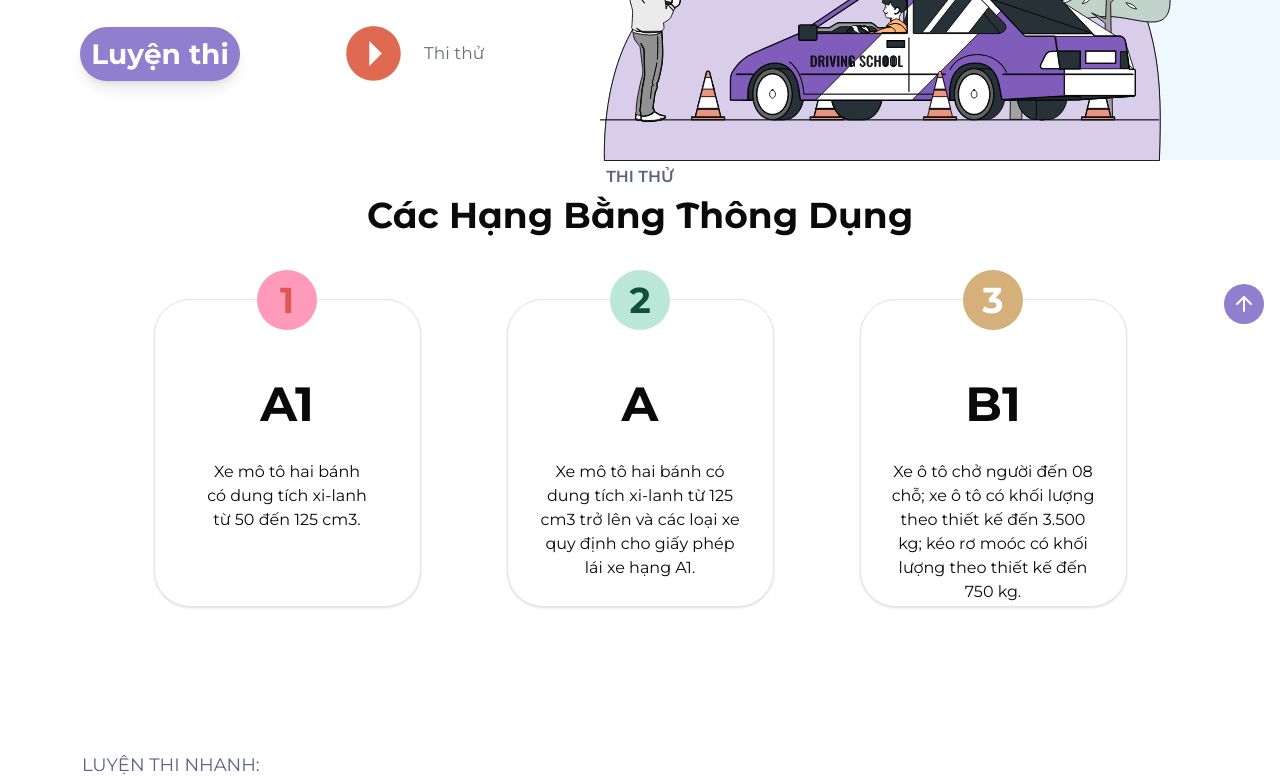
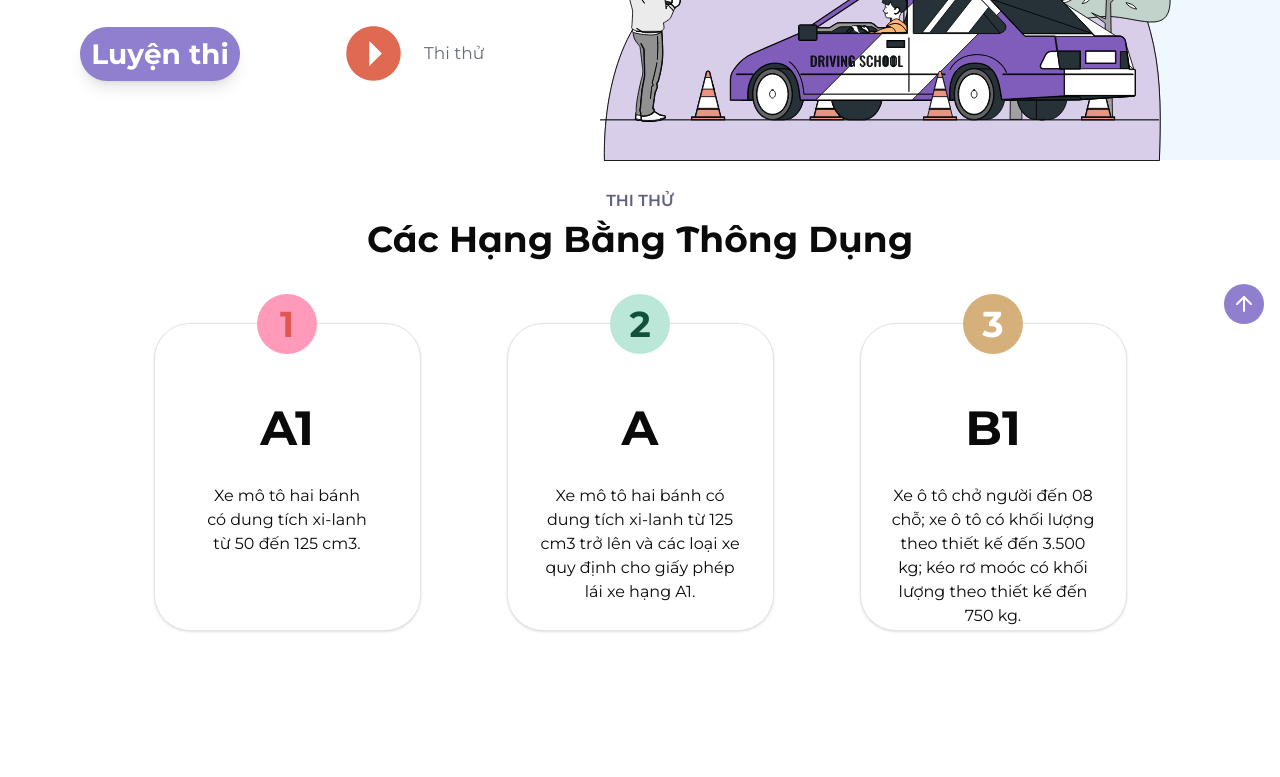
Before and after one commit to emkietthucode/ODL, a Next.js app: page / in a window 1280 px wide. Shown: the part 460-1237 px from the top of the page. Built offline with nearby package versions, Linux system fonts and the light colour scheme; no server answers.

Commit message:
feat: link to test page

```diff
--- a/src/app/(common)/page.tsx
+++ b/src/app/(common)/page.tsx
@@ -116,7 +116,7 @@ const Home = () => {
         </div>
       </div>
 
-      <div className="pt-[38px]">
+      <div className="pt-[38px] mt-6">
         <p className="w-full text-center uppercase font-semibold text-[#5E6282]">
           thi thử
         </p>
@@ -127,6 +127,7 @@ const Home = () => {
         </p>
 
         <div className="mt-16 flex w-full justify-center gap-[86px]">
+          <Link href="/tests/vietnam/a1">
             <Card className="w-[267px] h-[308px] rounded-[36px] px-[50px] py-20 relative">
               <CardHeader className="mb-8 p-0">
                 <h1 className="w-full leading-[48px]  text-center text-[48px] font-bold">
@@ -142,7 +143,9 @@ const Home = () => {
                 1
               </div>
             </Card>
+          </Link>
 
+          <Link href="/tests/vietnam/a">
             <Card className="w-[267px] h-[308px] rounded-[36px] px-[28px] pt-20 relative">
               <CardHeader className="mb-8 p-0">
                 <p className="w-full text-center text-[48px] leading-[48px] font-bold">
@@ -151,15 +154,17 @@ const Home = () => {
               </CardHeader>
               <CardContent className="p-0">
                 <p className="text-center w-full  mx-auto">
-                Xe mô tô hai bánh có dung tích xi-lanh từ 125 cm3 trở lên và các
-                loại xe quy định cho giấy phép lái xe hạng A1.{' '}
+                  Xe mô tô hai bánh có dung tích xi-lanh từ 125 cm3 trở lên và
+                  các loại xe quy định cho giấy phép lái xe hạng A1.{' '}
                 </p>
               </CardContent>
               <div className="bg-[#BBE7D9] text-center leading-[60px] w-[60px] h-[60px] rounded-full font-bold text-4xl text-[#11513C] absolute left-1/2 -top-[30px] -translate-x-1/2">
                 2
               </div>
             </Card>
+          </Link>
 
+          <Link href="/tests/vietnam/b1">
             <Card className="w-[267px] h-[308px] rounded-[36px] py-20 relative">
               <CardHeader className="mb-8 p-0">
                 <h1 className="w-full text-center leading-[48px]  text-[48px] font-bold">
@@ -169,14 +174,15 @@ const Home = () => {
               <CardContent className="p-0">
                 <p className="text-center w-full max-w-[207px] mx-auto">
                   Xe ô tô chở người đến 08 chỗ; xe ô tô có khối lượng theo thiết
-                kế đến 3.500 kg; kéo rơ moóc có khối lượng theo thiết kế đến 750
-                kg.
+                  kế đến 3.500 kg; kéo rơ moóc có khối lượng theo thiết kế đến
+                  750 kg.
                 </p>
               </CardContent>
               <div className="bg-[#D6B07A] text-center leading-[60px] w-[60px] h-[60px] rounded-full font-bold text-4xl text-white absolute left-1/2 -top-[30px] -translate-x-1/2">
                 3
               </div>
             </Card>
+          </Link>
         </div>
 
         <div className="mt-[144px] max-w-[1116px] mx-auto flex">
@@ -486,13 +492,13 @@ const Home = () => {
             trình học tập hiệu quả và thú vị hơn!"
           </p>
 
-          <Link href="/youtube.com">
+          <a href="/">
             <Image
               src={GooglePlay}
               alt="google play"
               className="w-[135px] h-[40px]"
             />
-          </Link>
+          </a>
         </div>
       </div>
       <ScrollToTopButton />
```
Lines whose indentation alone changed are shown as unchanged.
